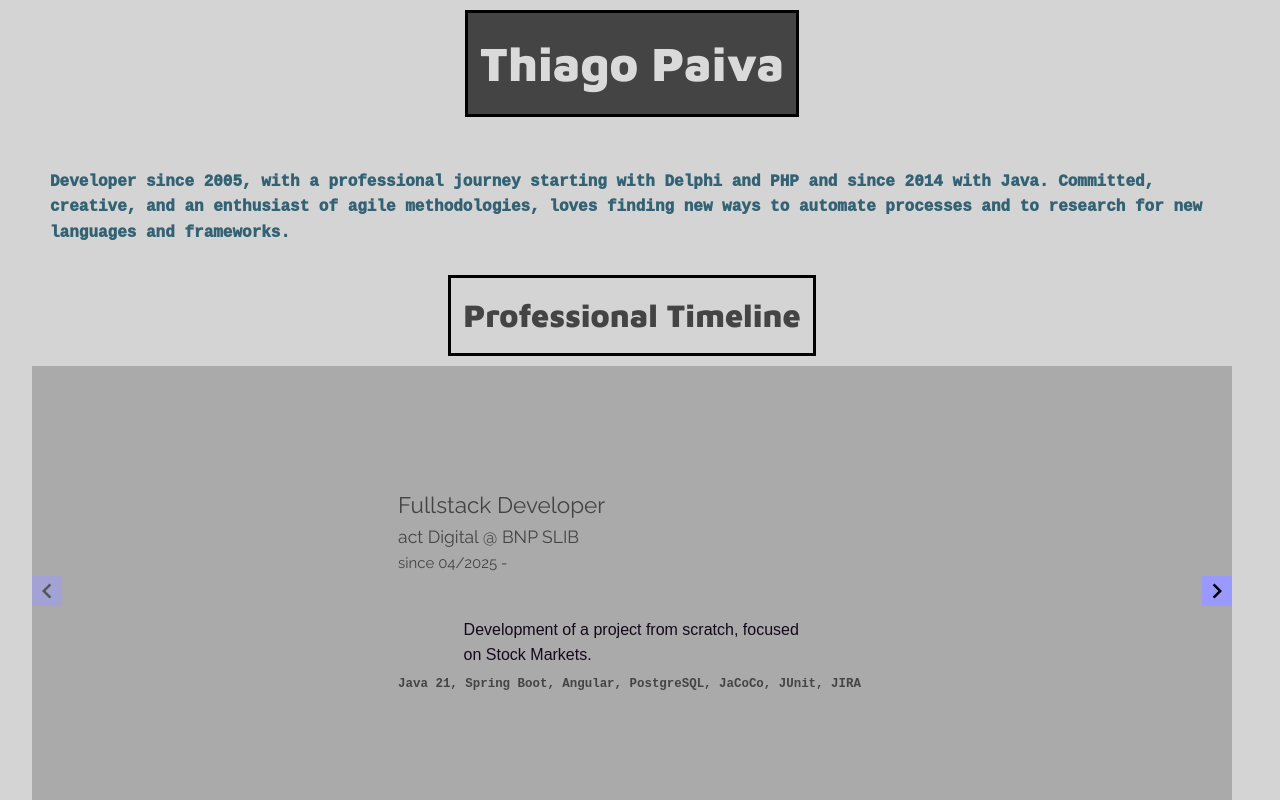
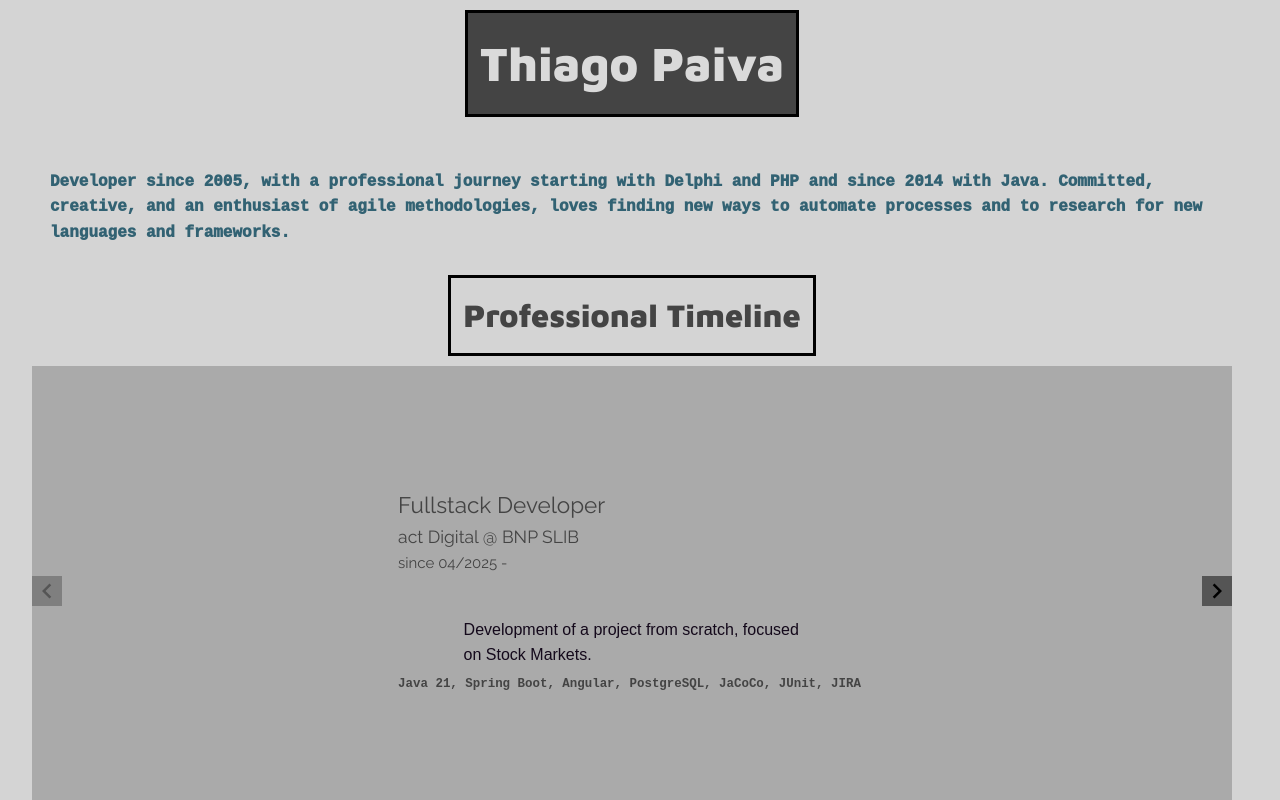
Before and after one commit to paiva-thiago/paiva-thiago.github.io, a Vue app: page / in a window 1280 px wide. Shown: the top 800 px of the page. Built offline with nearby package versions, Linux system fonts and the light colour scheme.

Commit message:
THE BUTTON MUST MATCH COLORS!

```diff
--- a/src/components/WorkCarousel.vue
+++ b/src/components/WorkCarousel.vue
@@ -69,7 +69,7 @@ export default {
 }
 button.carousel__next,
 button.carousel__prev {
-  background-color: #99f !important;
+  background-color: #555 !important;
 }
 @media (max-width: 550px) {
   .csrl {
```
